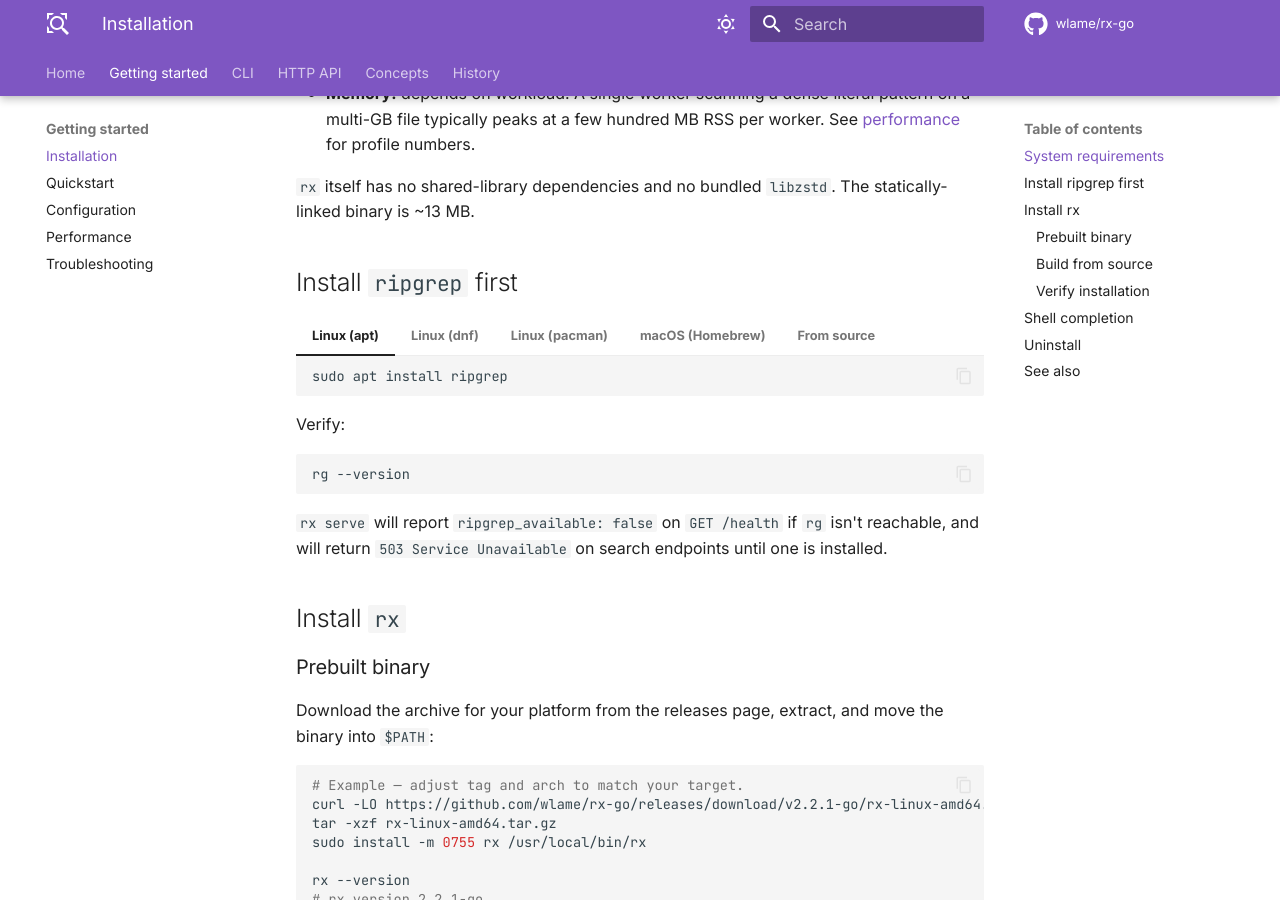
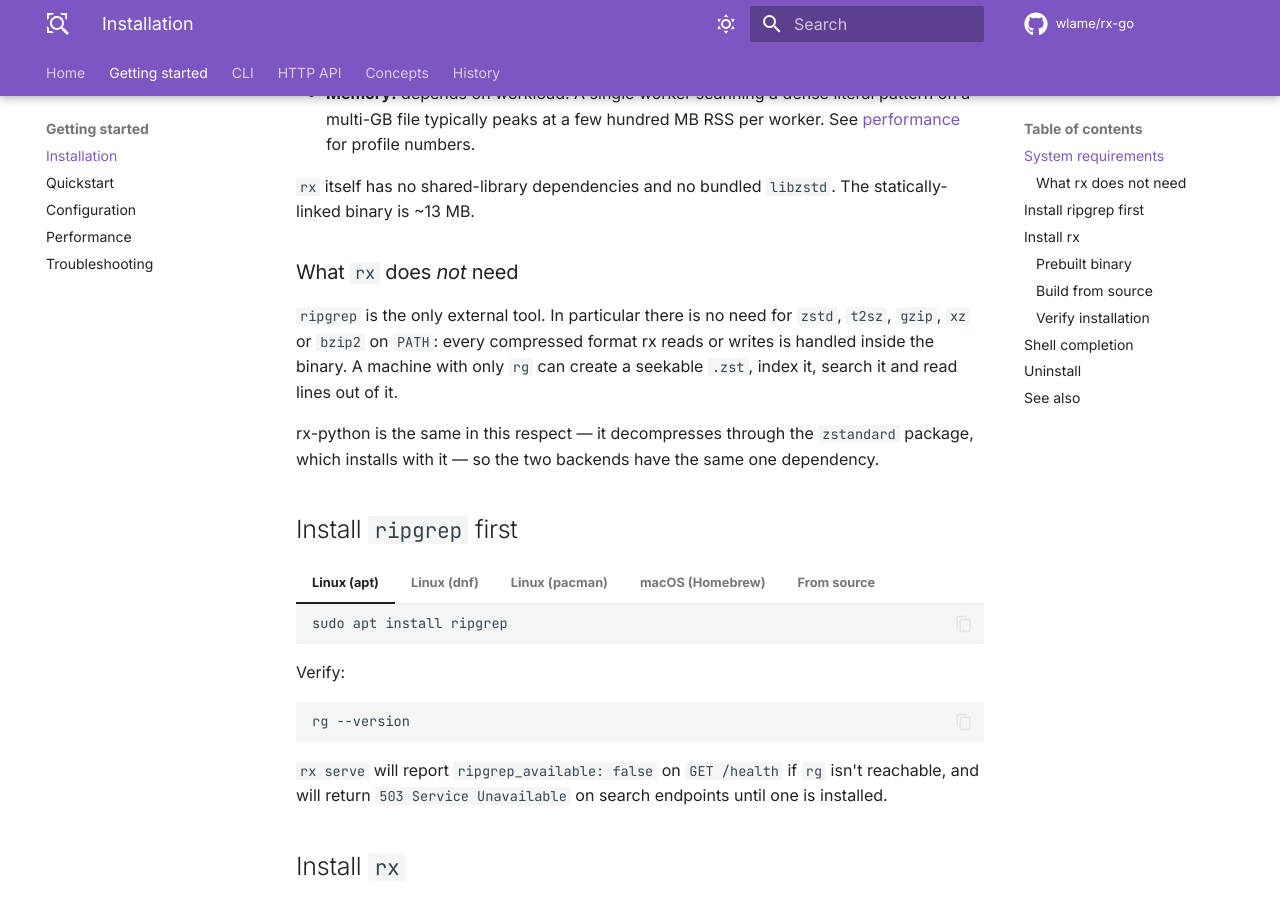
Before and after one commit to wlame/rx-go, an MkDocs documentation site: the page built from docs/installation.md, in a window 1280 px wide and 900 px high, scrolled down 492 px. Built offline with MkDocs 1.6.1 and Material for MkDocs 9.7.7, drawn with Linux system fonts in a browser that asks for light colours; comment, search, counter and statistics services are not loaded; the version menu is left out.

Commit message:
Say that ripgrep is the only external tool rx needs.

```diff
--- a/docs/installation.md
+++ b/docs/installation.md
@@ -20,6 +20,18 @@ any command that performs regex search.
 
 `rx` itself has no shared-library dependencies and no bundled
 `libzstd`. The statically-linked binary is ~13 MB.
+
+### What `rx` does *not* need
+
+`ripgrep` is the only external tool. In particular there is no need for
+`zstd`, `t2sz`, `gzip`, `xz` or `bzip2` on `PATH`: every compressed
+format rx reads or writes is handled inside the binary. A machine with
+only `rg` can create a seekable `.zst`, index it, search it and read
+lines out of it.
+
+rx-python is the same in this respect — it decompresses through the
+`zstandard` package, which installs with it — so the two backends have
+the same one dependency.
 
 ## Install `ripgrep` first
 
```
